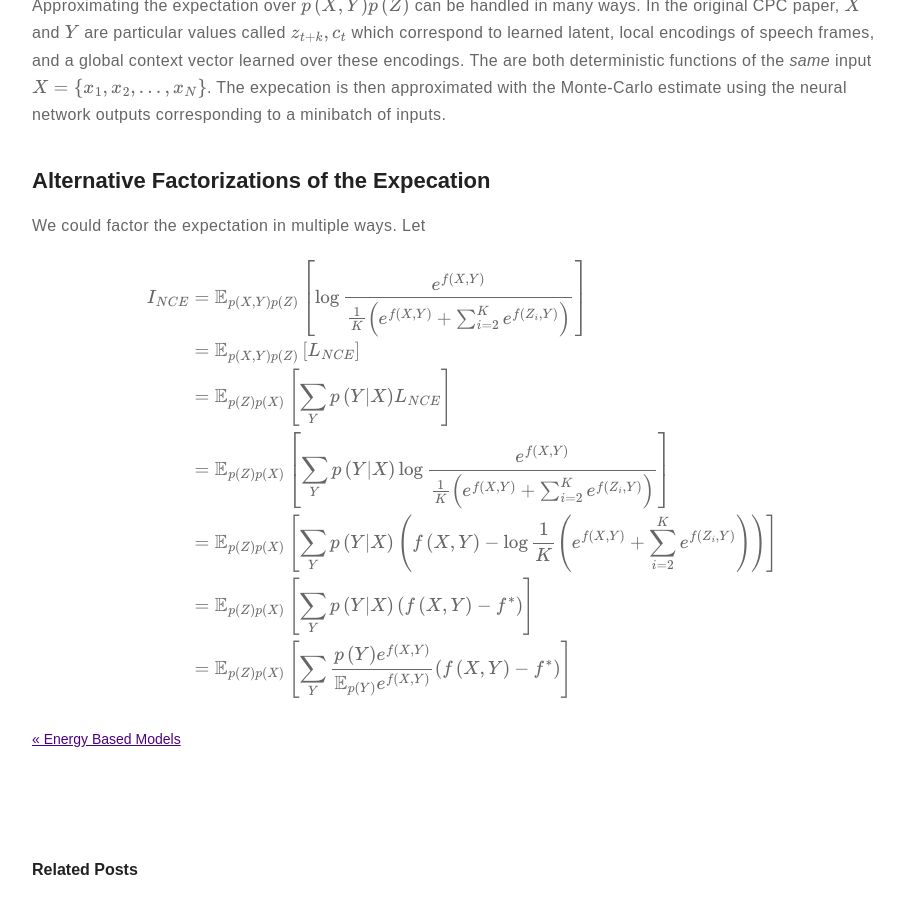
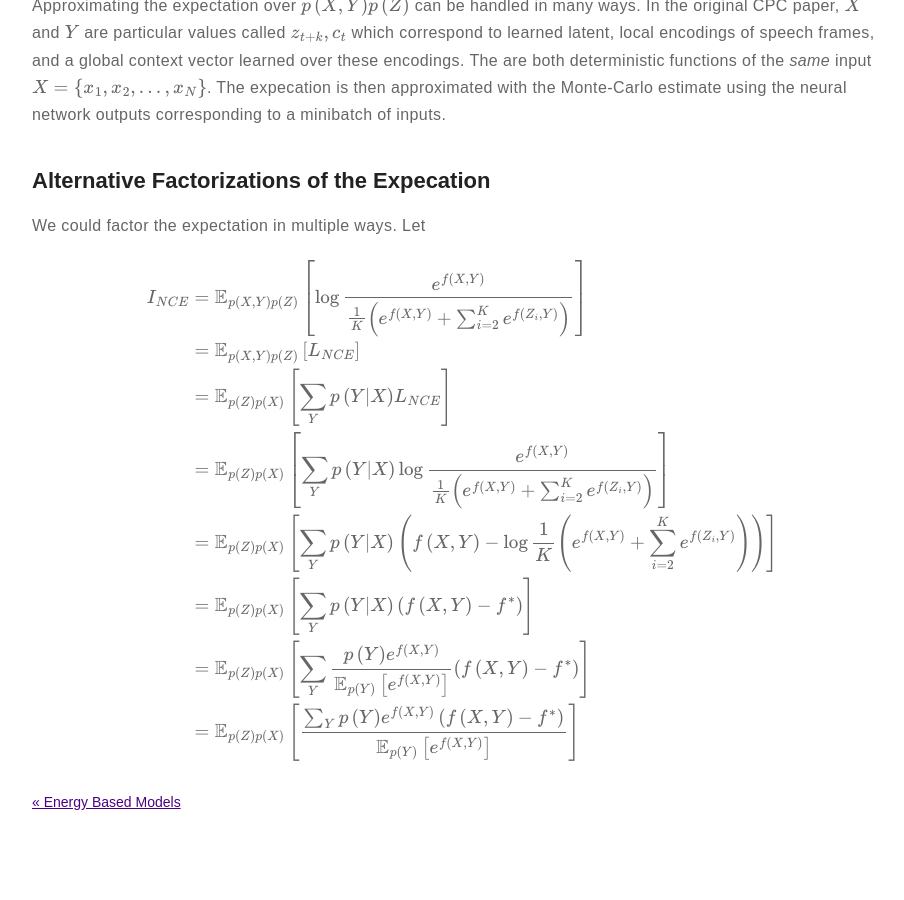
Before and after one commit to m-wiesner/m-wiesner.github.io, a Jekyll site: the page built from _posts/2020-10-30-Variational-Bounds-on-Mutual-Information.markdown, in a window 1280 px wide and 900 px high, scrolled down 5576 px. Shown: the whole window, without its empty margins (178-1082 px from the left). Built offline with Jekyll 4.4.1, drawn with Linux system fonts in a browser that asks for light colours; formulas are drawn with MathJax 3.

Commit message:
Update 2020-10-30-Variational-Bounds-on-Mutual-Information.markdown

```diff
--- a/_posts/2020-10-30-Variational-Bounds-on-Mutual-Information.markdown
+++ b/_posts/2020-10-30-Variational-Bounds-on-Mutual-Information.markdown
@@ -222,7 +222,8 @@
 &= \mathbb{E}_{p\left(Z\right)p\left(X\right)} \left[\sum_Y p\left(Y|X\right) \log{\frac{e^{f\left(X, Y\right)}}{\frac{1}{K}\left(e^{f\left(X, Y\right)} + \sum_{i=2}^{K} e^{f\left(Z_i, Y\right)}\right)}} \right] \\
 &= \mathbb{E}_{p\left(Z\right)p\left(X\right)} \left[\sum_Y p\left(Y|X\right) \left(f\left(X, Y\right) - \log{\frac{1}{K}\left(e^{f\left(X, Y\right)} + \sum_{i=2}^{K} e^{f\left(Z_i, Y\right)} \right)} \right) \right] \\
 &= \mathbb{E}_{p\left(Z\right)p\left(X\right)} \left[\sum_Y p\left(Y|X\right) \left( f\left(X, Y\right) - f^{*} \right)\right] \\
-&= \mathbb{E}_{p\left(Z\right)p\left(X\right)} \left[\sum_Y \frac{p\left(Y\right)e^{f\left(X, Y\right)}}{\mathbb{E}_{p\left(Y\right)} e^{f\left(X, Y\right)}} \left( f\left(X, Y\right) - f^{*} \right)\right] \\
+&= \mathbb{E}_{p\left(Z\right)p\left(X\right)} \left[\sum_Y \frac{p\left(Y\right)e^{f\left(X, Y\right)}}{\mathbb{E}_{p\left(Y\right)}\left[e^{f\left(X, Y\right)}\right]} \left( f\left(X, Y\right) - f^{*} \right)\right] \\
+&= \mathbb{E}_{p\left(Z\right)p\left(X\right)} \left[\frac{\sum_Y p\left(Y\right)e^{f\left(X, Y\right)}\left( f\left(X, Y\right) - f^{*} \right)}{\mathbb{E}_{p\left(Y\right)}\left[e^{f\left(X, Y\right)}\right]}\right]
 \end{align}$$
 
 <!--
```
